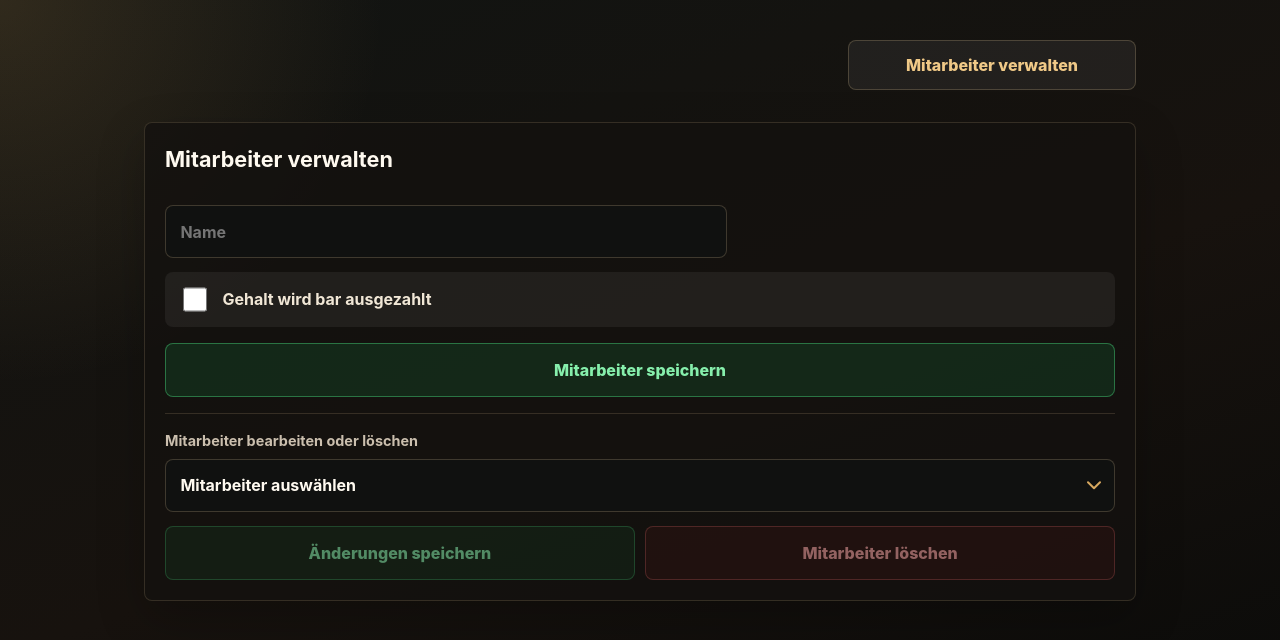
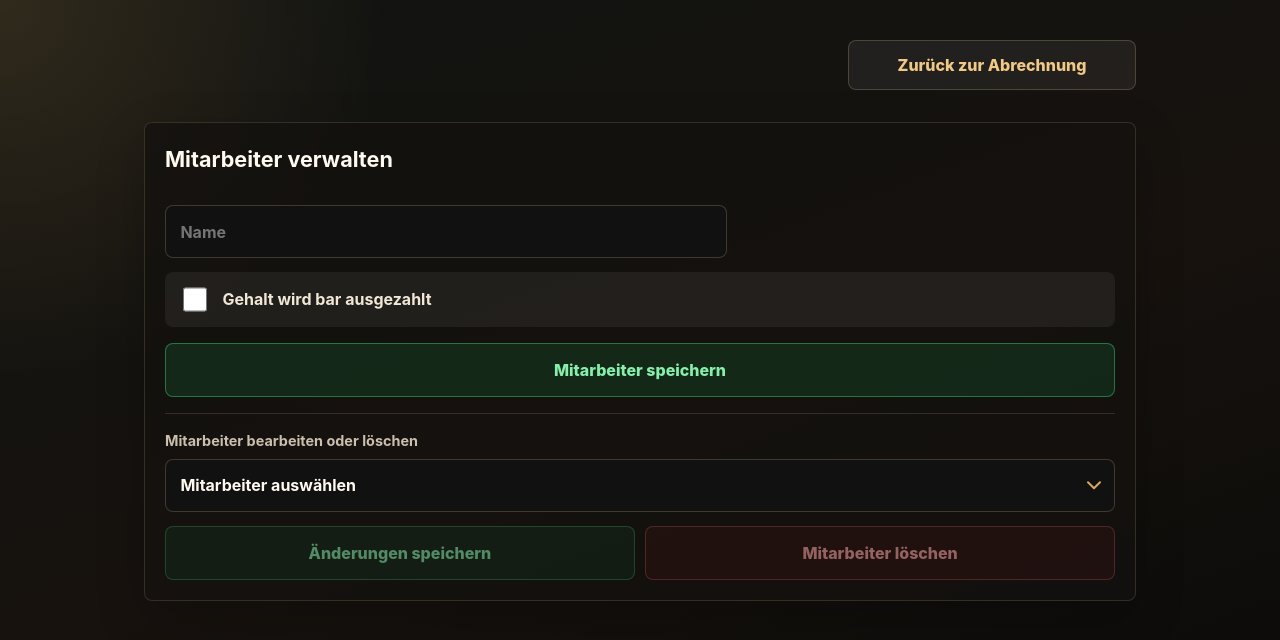
Before and after one commit to fabi-psk/Abrechnung, a React (Vite) app in the folder frontend/: page / in a window 1280 px wide. Both pictures are taken after a click on the button "Mitarbeiter verwalten". Shown: the top 640 px of the page. Built offline with nearby package versions, Linux system fonts and the light colour scheme.

Commit message:
Rename staff manager back button

```diff
--- a/frontend/src/App.jsx
+++ b/frontend/src/App.jsx
@@ -246,7 +246,7 @@ function App() {
                 setIsStaffManagerOpen((currentValue) => !currentValue)
               }
             >
-              Mitarbeiter verwalten
+              Zurück zur Abrechnung
             </button>
           ) : (
             <>
```
